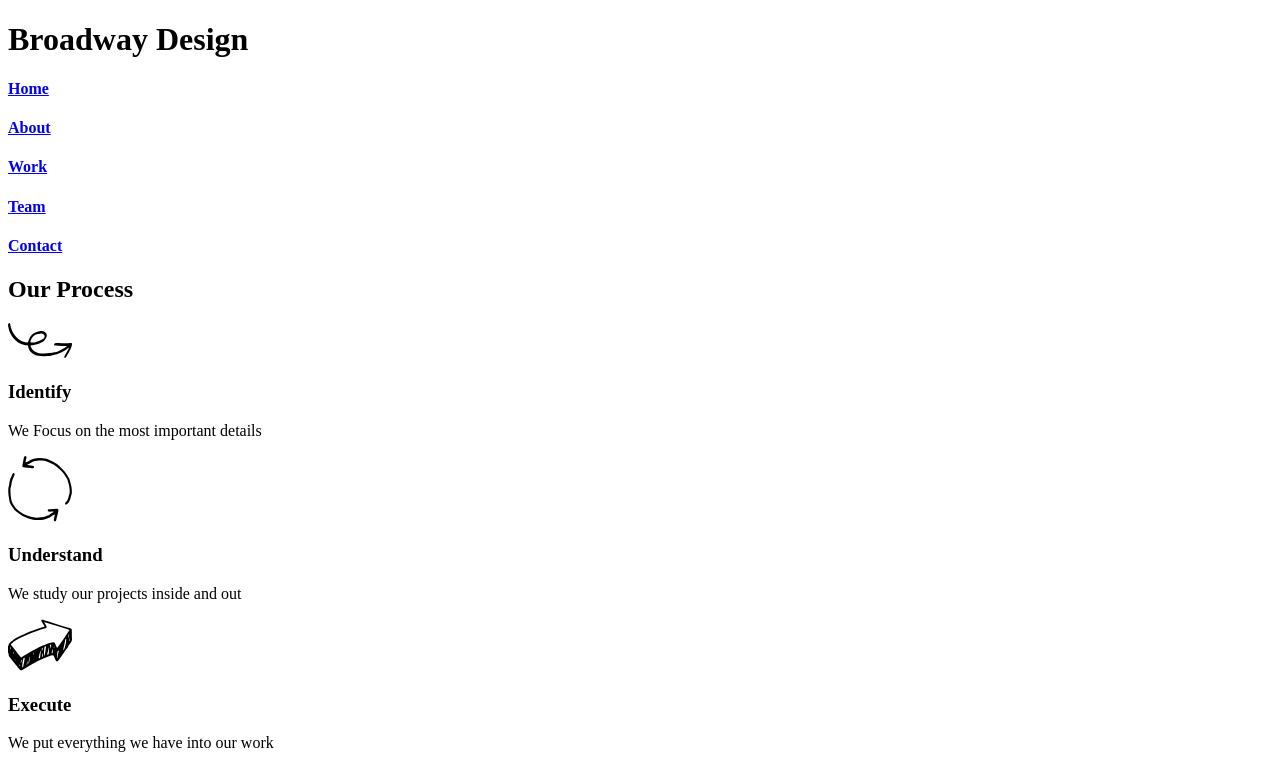
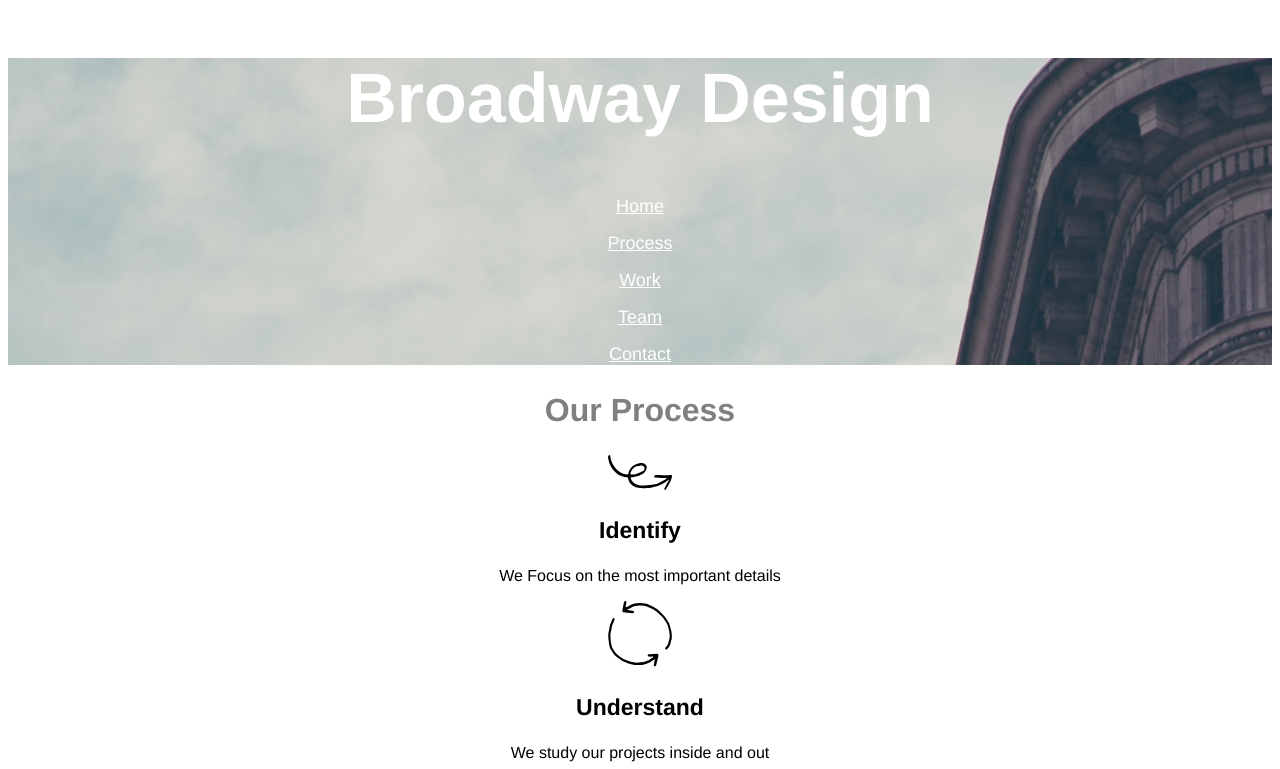
Before and after one commit to softwaremom00/broadway, a plain HTML site: page index.html in a window 1280 px wide. Shown: the top 769 px of the page. Drawn offline with Linux system fonts and the light colour scheme.

Commit message:
Starting to update style.css

```diff
--- a/index.html
+++ b/index.html
@@ -6,15 +6,17 @@
     <link rel="stylesheet" type="text/css" href="resources/css/style.css"
   </head>
   <body>
-    <h1> Broadway Design </h1>
-    <nav id="navbar">
-        <h4><a href="#">Home</a></h4>
-        <h4><a href="#">About</a></h4>
-        <h4><a href="#">Work</a></h4>
-        <h4><a href="#">Team</a></h4>
-        <h4><a href="#">Contact</a></h4>
+   <nav id="navbar">
+    <h1 id="main_heading"> Broadway Design </h1>
+        <p><a href="#">Home</a></p>
+        <p><a href="#">Process</a></p>
+        <p><a href="#">Work</a></p>
+        <p><a href="#">Team</a></p>
+        <p><a href="#">Contact</a></p>
+      <!--  <p><a href="#">Contact</a></p> -->
+
     </nav>
-    <h2>Our Process</h2>
+    <h2 id="second_heading">Our Process</h2>
 
     <img src="resources/images/identify.svg" alt="Swirled line with arrow at end">
     <h3 class="ProcessElementHeader">Identify</h3>
--- a/resources/css/style.css
+++ b/resources/css/style.css
@@ -0,0 +1,33 @@
+body {
+  text-align: center;
+  font-family: Helvetica;
+}
+
+.ProcessElementHeader {
+  font-size: 23px;
+  font-weight: bold;
+}
+
+
+#main_heading{
+  font-size: 70px;
+  font-weight: bold;
+  color:white;
+
+}
+#navbar {
+  background-color: black;
+  background-image: url("../images/the-flatiron-building.png");
+  background-repeat: no-repeat;
+  background-size:cover;
+}
+#navbar a{
+  font-size: 18px;
+  color: white;
+}
+
+#second_heading{
+  font-size: 32px;
+  font-weight: bold;
+  color: gray;
+}
```
